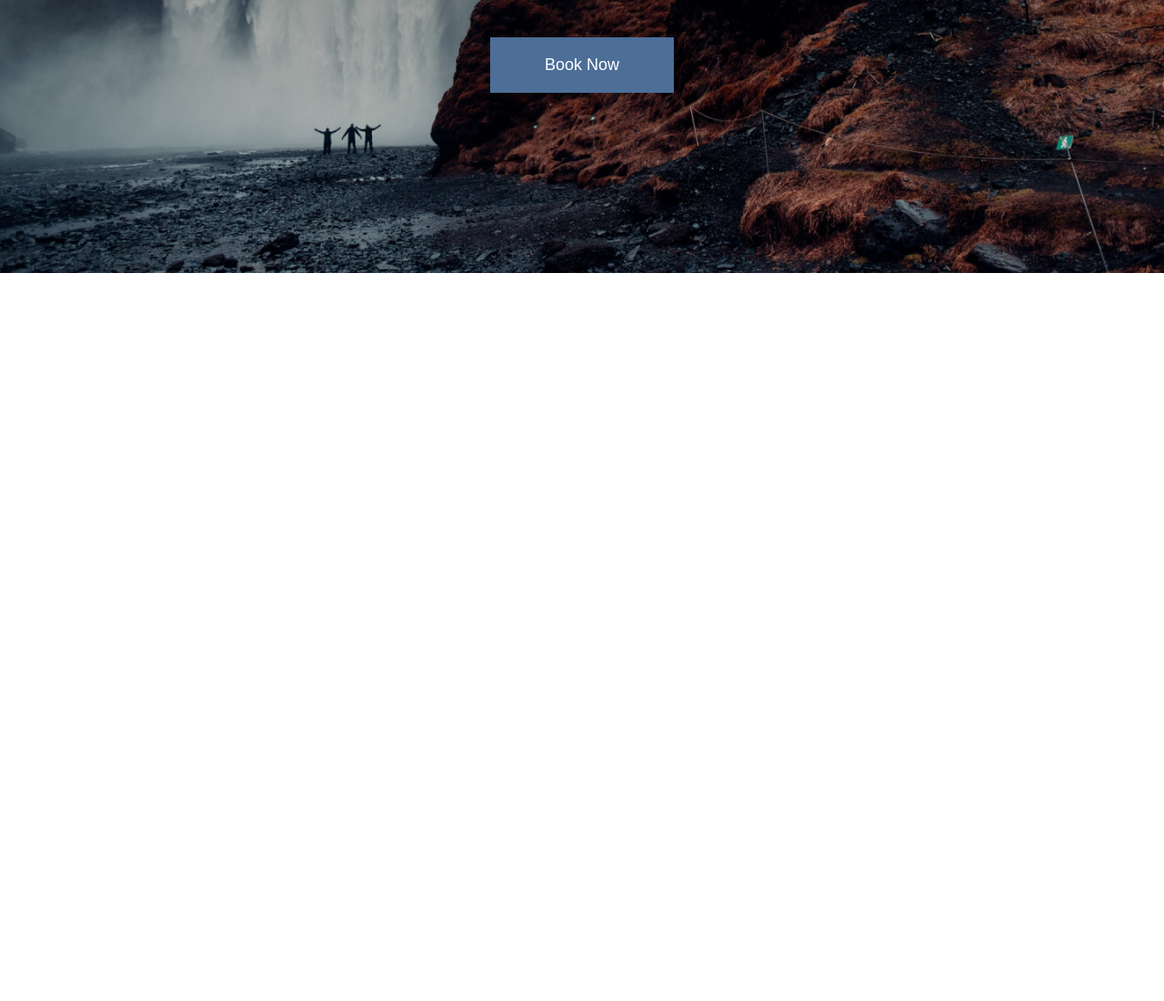
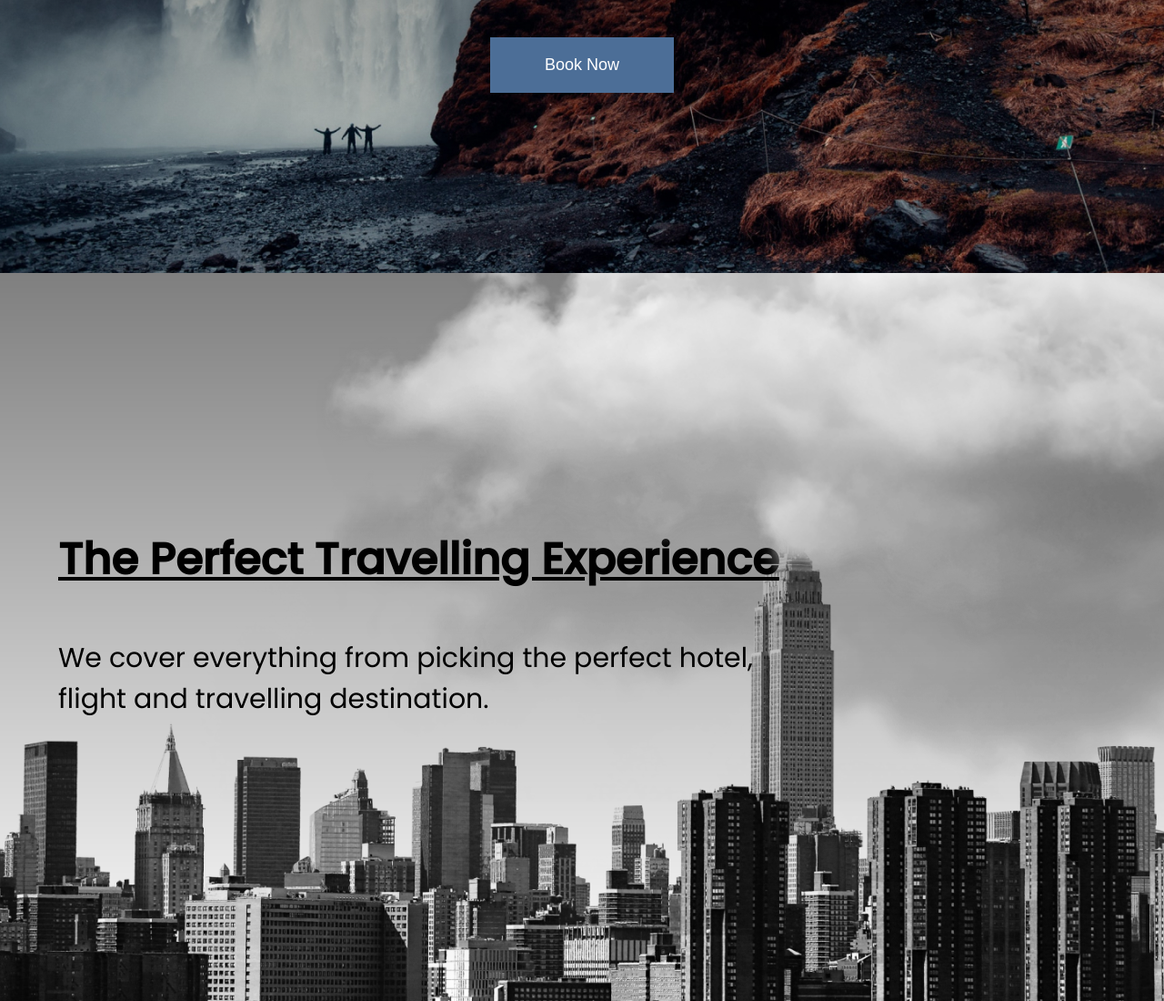
Before and after one commit to andrzejpol/travelly, a website: page index.html in a window 1280 px wide. Shown: the part 500-1600 px from the top of the page at 91% size. Before the commit the page ends 800 px from the top, so only its background shows below. Drawn offline with Linux system fonts and the light colour scheme; a web font is replaced by a local one.

Commit message:
Add travelling section and clouds animations

```diff
--- a/index.html
+++ b/index.html
@@ -31,6 +31,14 @@
     <h3>Start your travel at an affordable price with Travelly <br /> Contact us now below.</h3>
     <button>Book Now</button>
   </section>
+  <section id="locations">
+    <header class="locations-head">
+      <h2>The Perfect Travelling Experience</h2>
+      <h3>We cover everything from picking the perfect hotel, <br /> flight and travelling destination. </h3>
+      <img src="/img/cloud.png" class="moving-cloud-1 cloud">
+      <img src="/img/cloud.png" class="moving-cloud-2 cloud">
+    </header>
+  </section>
 </body>
 
 </html>
--- a/style.css
+++ b/style.css
@@ -43,6 +43,11 @@ button {
   color: white;
   font-size: 1.8rem;
   cursor: pointer;
+  transition: background 0.2s ease-in-out;
+}
+
+button:hover {
+  background: #27394e;
 }
 /* Nav */
 .main-head {
@@ -91,6 +96,58 @@ letter-spacing: 0.15rem;
   padding: 5rem;
 }
 
+/* Locations section */
+#locations {
+  min-height: 100vh;
+  background: linear-gradient(rgba(0,0,0,0.5), transparent),url('/img/new-york-page.png');
+  background-position: center;
+  background-size: cover;
+  display: flex;
+  align-items: center;
+  position: relative;
+  overflow: hidden;
+}
+
+.locations-head {
+  width: 90%;
+  margin: 0 auto;
+}
+
+.locations-head h2 {
+  padding: 1rem 0rem;
+  text-decoration: underline;
+}
+.locations-head h3 {
+  padding: 4rem 0rem;
+}
+.cloud {
+  position: absolute;
+  top: 0%;
+  right: 0%;
+}
+
+.moving-cloud-1 {
+animation: cloudAnimation 9s infinite alternate ease-in-out;
+}
+
+.moving-cloud-2 {
+  z-index: -1;
+  opacity: 0.5;
+  top: 20%;
+  animation: cloudAnimation 9.5s infinite alternate ease-in-out;
+
+}
+
+@keyframes cloudAnimation {
+  from {
+    transform: translate(10%, -10%);
+  }
+  to {
+    transform: translate(0%,0%);
+  }
+}
+
+/* Media query */
 @media screen and (max-width: 932px) {
   html {
     font: 45%;
```
